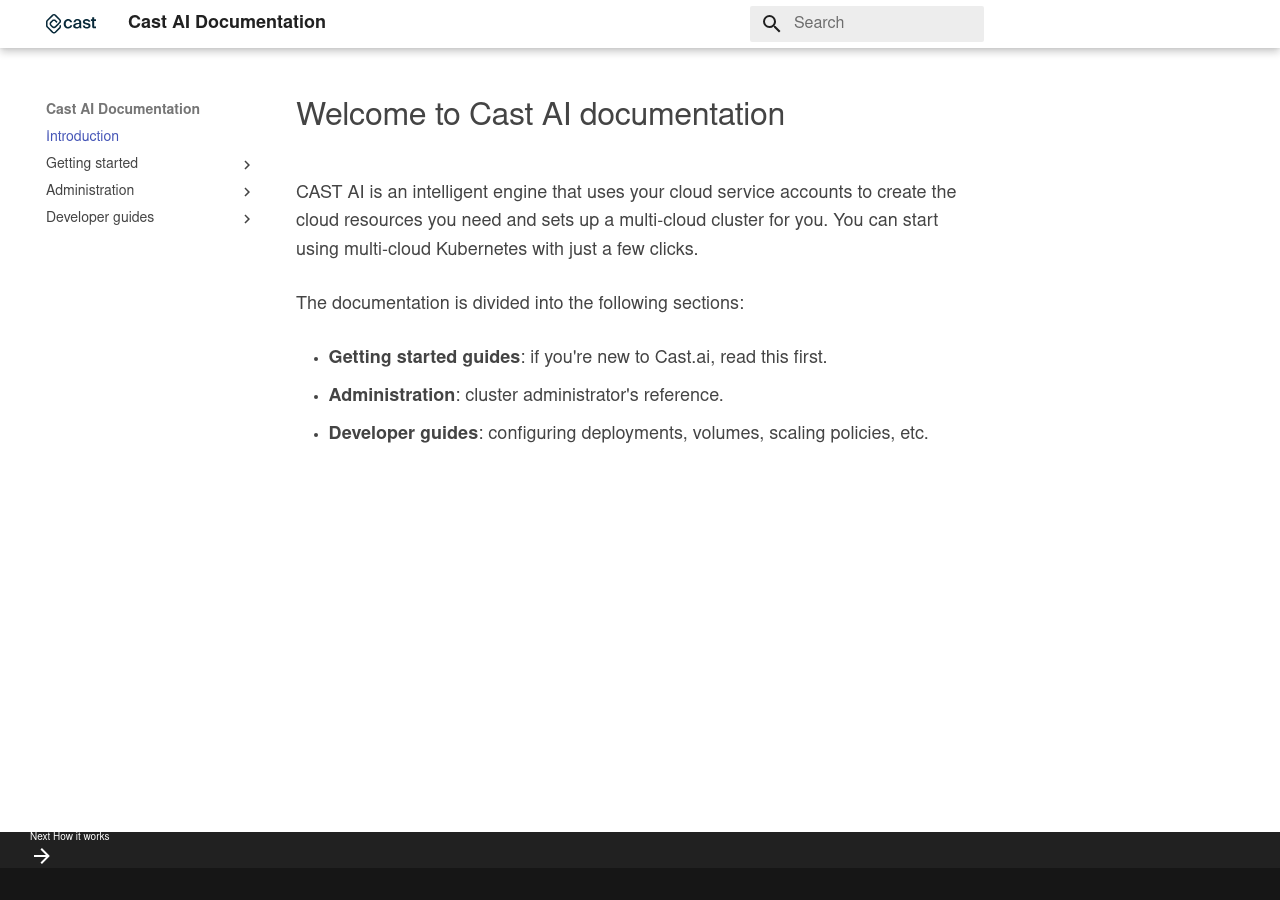
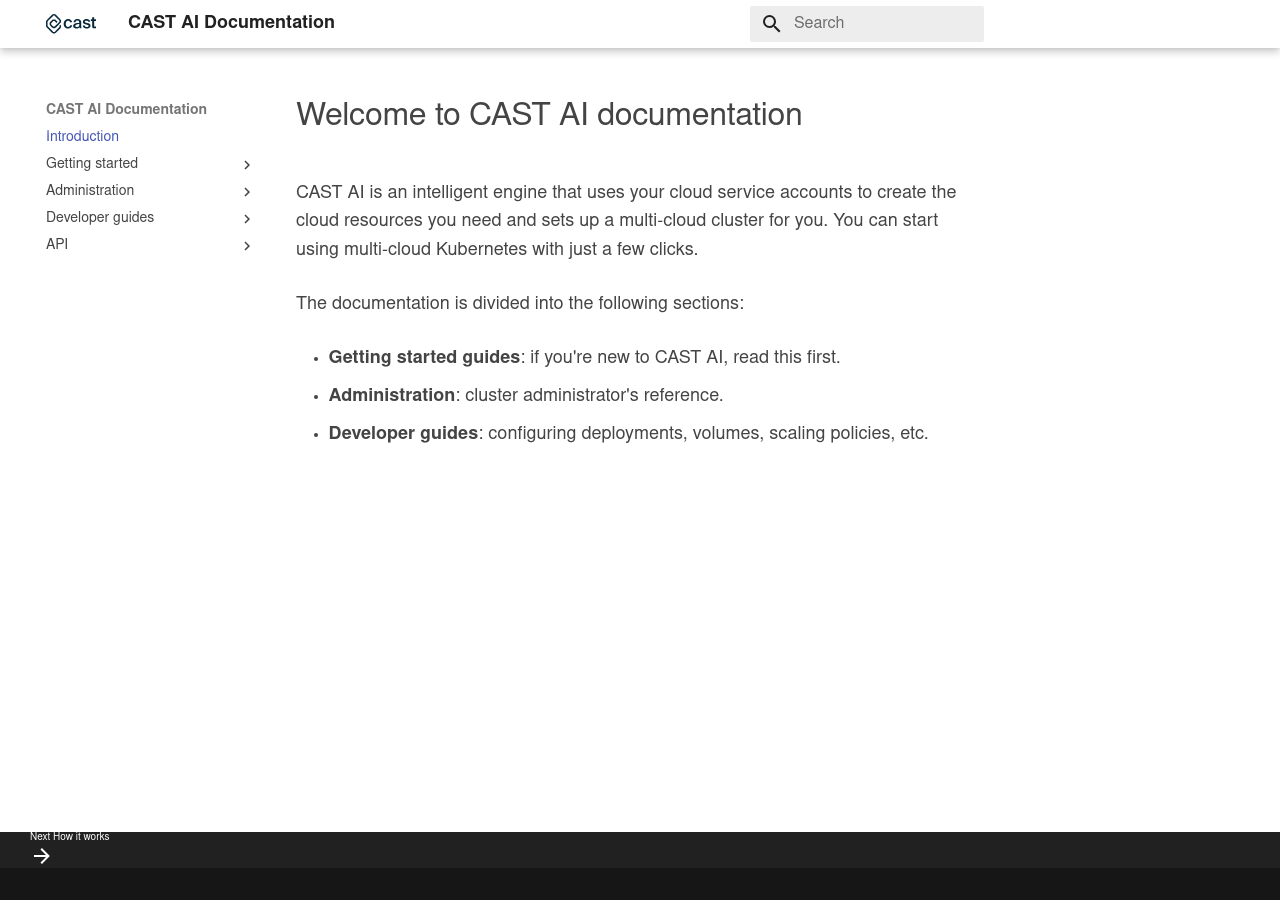
Before and after one commit to castai/docs, an MkDocs documentation site: the page built from docs/index.md, in a window 1280 px wide. Built offline with MkDocs 1.6.1 and Material for MkDocs 9.7.7, drawn with Linux system fonts in a browser that asks for light colours; some web fonts are replaced.

```diff
--- a/docs/index.md
+++ b/docs/index.md
@@ -1,10 +1,10 @@
-# Welcome to Cast AI documentation
+# Welcome to CAST AI documentation
 
 CAST AI is an intelligent engine that uses your cloud service accounts to create the cloud resources you need and sets
 up a multi-cloud cluster for you. You can start using multi-cloud Kubernetes with just a few clicks.
 
 The documentation is divided into the following sections:
 
-* **Getting started guides**: if you're new to Cast.ai, read this first.
+* **Getting started guides**: if you're new to CAST AI, read this first.
 * **Administration**: cluster administrator's reference.
 * **Developer guides**: configuring deployments, volumes, scaling policies, etc.
--- a/docs/stylesheets/extra.css
+++ b/docs/stylesheets/extra.css
@@ -15,6 +15,11 @@ body {
     margin-bottom: 1.4em;
 }
 
+.md-typeset img {
+    padding: .7rem;
+    box-shadow: 0 0 .1rem 0 rgba(0,0,0,.05), .1rem .1rem .6rem 0 rgba(0,0,0,.1);
+}
+
 nav a.md-header-nav__button img {
     height: 3rem;
 }
--- a/mkdocs.yml
+++ b/mkdocs.yml
@@ -1,5 +1,5 @@
 strict: true
-site_name: Cast AI Documentation
+site_name: CAST AI Documentation
 theme:
   name: 'material'
   favicon: img/favicon.ico
@@ -75,3 +75,7 @@ nav:
   - 'Developer guides':
       - guides/pod-pinning.md
       - guides/volumes.md
+  - 'API':
+      - 'Introduction': api/overview.md
+      - api/authentication.md
+      - api/specification.md
```
Also changed, not shown: docs/api/authentication.md (added, +40 -0 lines), docs/api/overview.md (added, +7 -0 lines), docs/api/specification.md (added, +22 -0 lines), docs/api/authentication/create-key-1.png (added), docs/api/authentication/create-key-2.png (added), docs/api/authentication/credentials.png (added), 1 other file.
